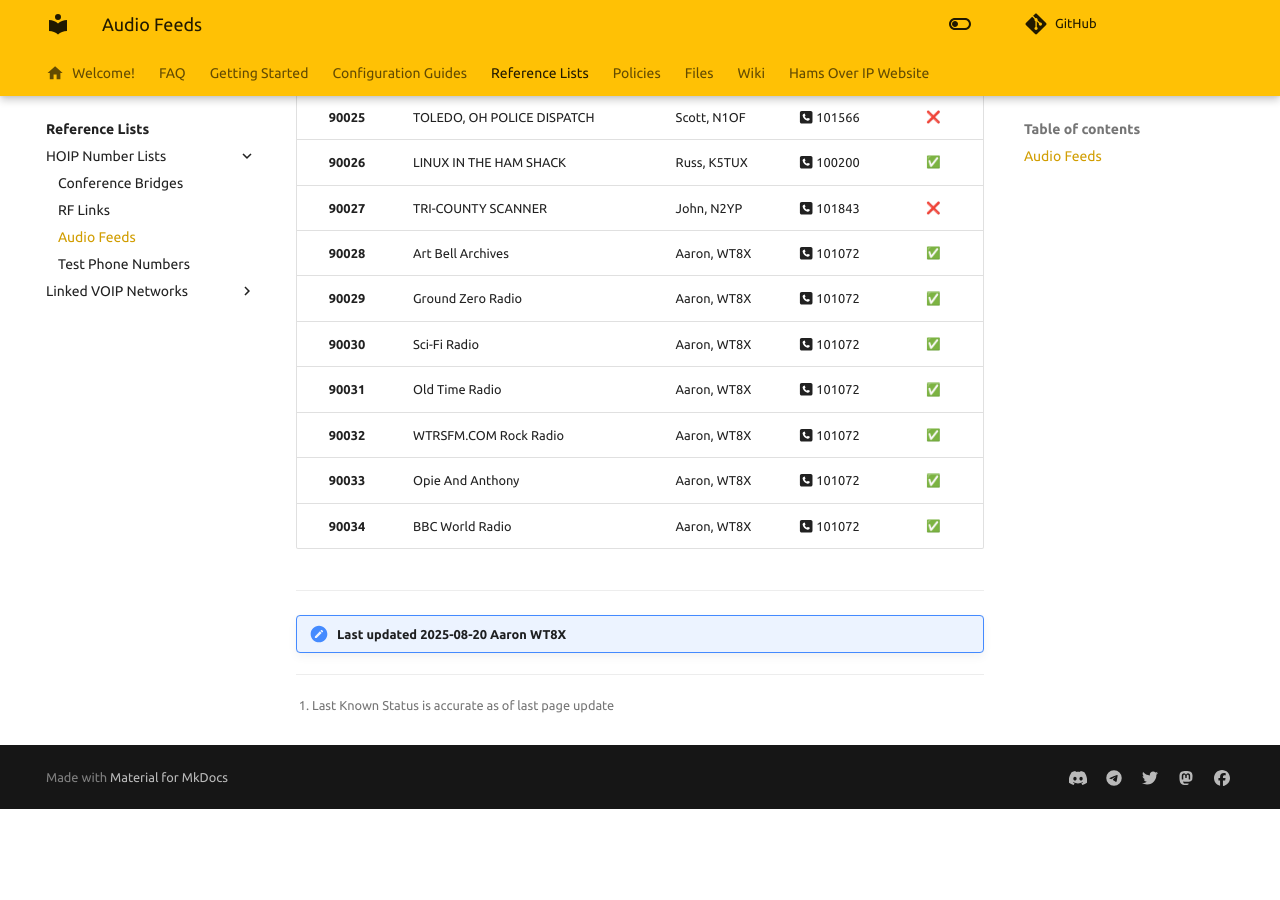
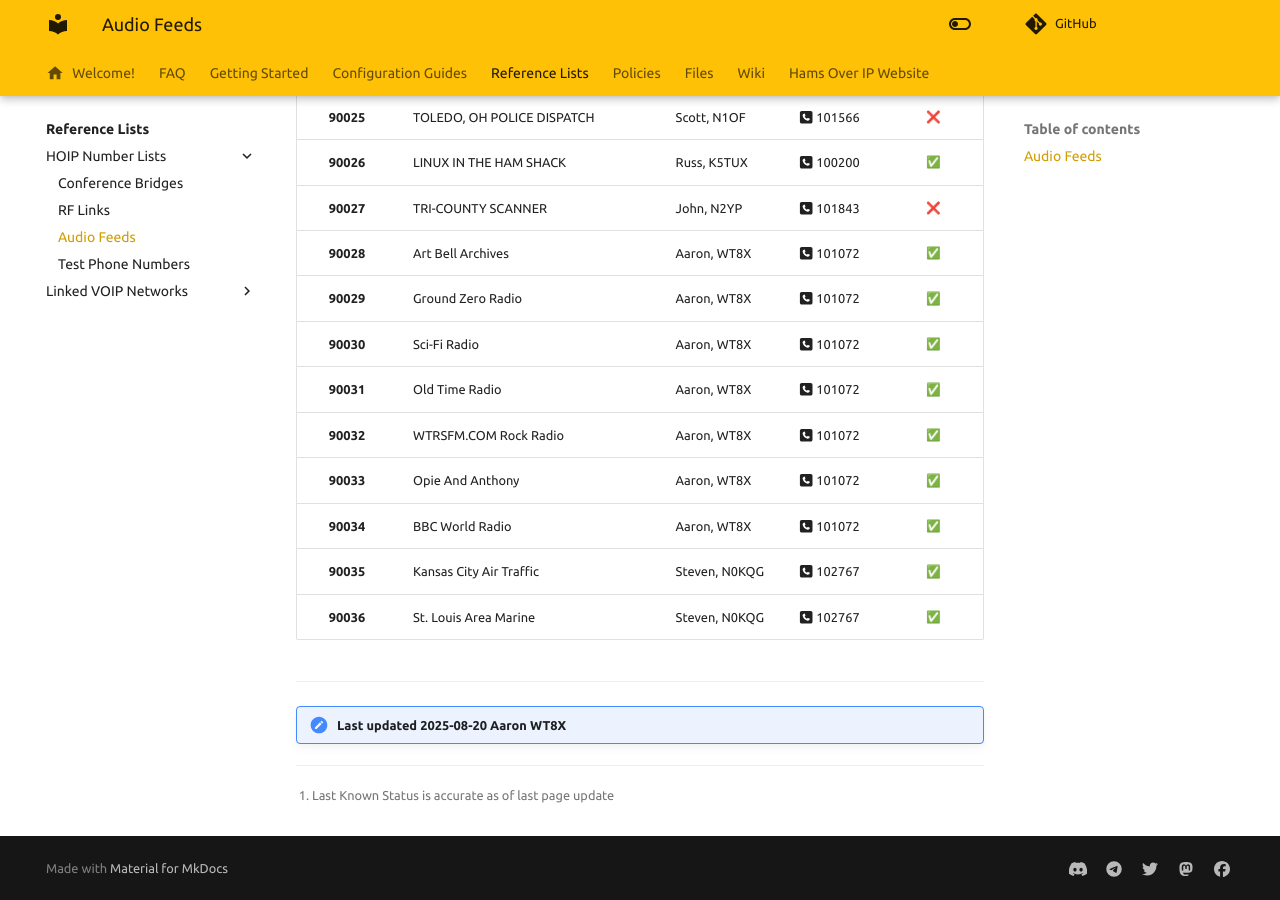
Before and after one commit to hamsoverip/wiki, an MkDocs documentation site: the page built from docs/reference/audio-feeds-list.md, in a window 1280 px wide and 900 px high, scrolled down 1189 px. Built offline with MkDocs 1.6.1 and Material for MkDocs 9.7.7, drawn with Linux system fonts in a browser that asks for light colours; emoji names are drawn with the system emoji font; comment, search, counter and statistics services are not loaded; before the commit the page ends 1998 px from its top, so only the background shows below that.

Commit message:
Update audio-feeds-list.md
added audio feeds 90035 and 90036 to the list

```diff
--- a/docs/reference/audio-feeds-list.md
+++ b/docs/reference/audio-feeds-list.md
@@ -48,6 +48,9 @@
 | **90032** | WTRSFM.COM Rock Radio               | Aaron, WT8X   | :fontawesome-solid-square-phone: 101072 | :white_check_mark: |
 | **90033** | Opie And Anthony                    | Aaron, WT8X   | :fontawesome-solid-square-phone: 101072 | :white_check_mark: |
 | **90034** | BBC World Radio                     | Aaron, WT8X   | :fontawesome-solid-square-phone: 101072 | :white_check_mark: |
+| **90035** | Kansas City Air Traffic             | Steven, N0KQG | :fontawesome-solid-square-phone: 102767 | :white_check_mark: |
+| **90036** | St. Louis Area Marine               | Steven, N0KQG | :fontawesome-solid-square-phone: 102767 | :white_check_mark: |
+
 
 ---
 
```
